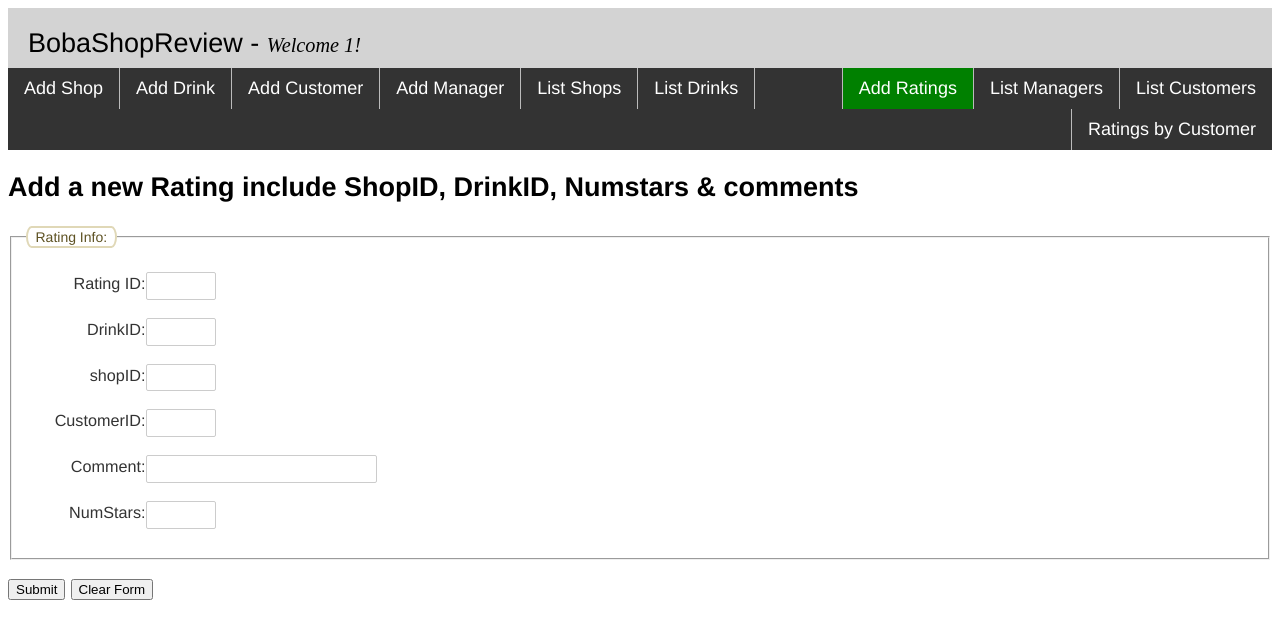
After one commit to baixi-cs/cs340finalProject, a PHP site: page /addRating.php?user=1 in a window 1280 px wide. The commit adds this page. Shown: the top 639 px of the page. Run offline with PHP 8.4, Linux system fonts and the light colour scheme; data that the repository does not hold is empty.

Commit message:
Add files via upload

```diff
--- /dev/null
+++ b/addRating.php
@@ -0,0 +1,89 @@
+<!DOCTYPE html>
+<!-- Add Ratings Info to Table Part -->
+<?php
+		$currentpage="Add Ratings";
+?>
+<html>
+	<head>
+		<title>Add Ratings</title>
+		<link rel="stylesheet" href="index.css">
+		<script type = "text/javascript"  src = "verifyInput.js" > </script>
+	</head>
+<body>
+
+
+<?php
+	include "header.php";
+	$msg = "Add a new Rating include ShopID, DrinkID, Numstars & comments";
+	include 'connectvars.php';
+
+	$conn = mysqli_connect(DB_HOST, DB_USER, DB_PASSWORD, DB_NAME);
+	if (!$conn) {
+		die('Could NOT connect!!! ' . mysql_error());
+	}
+	if ($_SERVER["REQUEST_METHOD"] == "POST") {
+
+		$RatingID = mysqli_real_escape_string($conn, $_POST['RatingID']);
+		$DrinkID = mysqli_real_escape_string($conn, $_POST['DrinkID']);
+		$ShopID = mysqli_real_escape_string($conn, $_POST['ShopID']);
+		$CustomerID = mysqli_real_escape_string($conn, $_POST['CustomerID']);
+		$Comment = mysqli_real_escape_string($conn, $_POST['Comment']);
+		$NumStars = mysqli_real_escape_string($conn, $_POST['NumStars']);
+
+		$queryIn = "SELECT * FROM `Rating` where RatingID='$RatingID' ";
+		$resultIn = mysqli_query($conn, $queryIn);
+		if (mysqli_num_rows($resultIn)> 0) {
+			$msg ="<h2>Can't Add Ratings to Table</h2> There is already a same Rating ID $RatingID<p>";
+		}
+		else {
+
+			$query = "INSERT INTO `Rating` (RatingID, DrinkID, ShopID, CustomerID, Comment, NumStars) VALUES ('$RatingID', '$DrinkID', '$ShopID', '$CustomerID', '$Comment', '$NumStars')";
+			if(mysqli_query($conn, $query)){
+				$msg =  "Rating added successfully.<p>";
+			}
+			else{
+				echo "ERROR: Couldn't add the query to Rating Table. " . mysqli_error($conn);
+			}
+		}
+}
+// close connection
+mysqli_close($conn);
+?>
+    <h2> <?php echo $msg; ?> </h2>
+
+	<form method="post" id="addForm">
+	<fieldset>
+		<legend>Rating Info:</legend>
+		<p>
+			<label for="RatingID">Rating ID:</label>
+			<input type="number" min=0 max=9999 class="required" name="RatingID" id="RatingID">
+		</p>
+		<p>
+			<label for="DrinkID">DrinkID:</label>
+			<input type="number" min=0 max=9999 class="required" name="DrinkID" id="DrinkID">
+		</p>
+		<p>
+			<label for="ShopID">shopID:</label>
+			<input type="number" min=0 max=9999 class="required" name="ShopID" id="ShopID">
+		</p>
+		<p>
+			<label for="CustomerID">CustomerID:</label>
+			<input type="number" min=0 max=9999 class="required" name="CustomerID" id="CustomerID">
+		</p>
+		<p>
+			<label for="Comment">Comment:</label>
+			<input type="text" class="required" name="Comment" id="Comment">
+		</p>
+		<p>
+			<label for="NumStars">NumStars:</label>
+			<input type="number" min=0 max=9999 class="required" name="NumStars" id="NumStars">
+		</p>
+	</fieldset>
+
+    <p>
+		<input type = "submit"  value = "Submit" />
+        <input type = "reset"  value = "Clear Form" />
+    </p>
+	</form>
+</body>
+</html>
--- a/list_drinks.php
+++ b/list_drinks.php
@@ -23,7 +23,7 @@
 
 // query to select all information from supplier table
 
-	$query = "SELECT * FROM `Drink` ";
+	$query = "SELECT * FROM `a.Drink` ";
 
 // Get results from query
 	$result = mysqli_query($conn, $query);
```
Also changed, not shown: showShops.php (added, +74 -0 lines).
